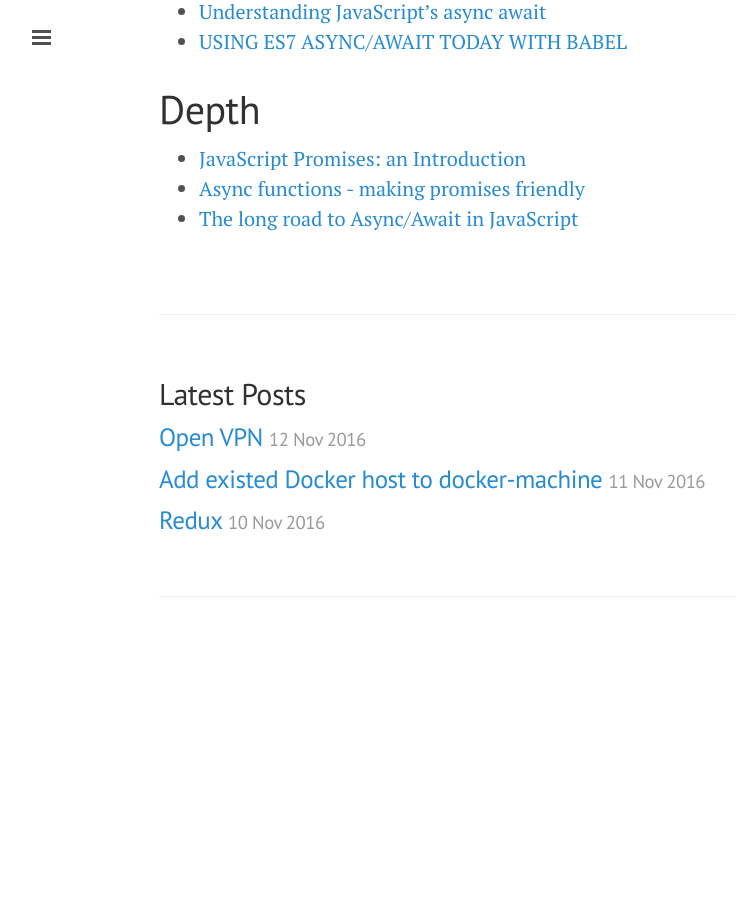
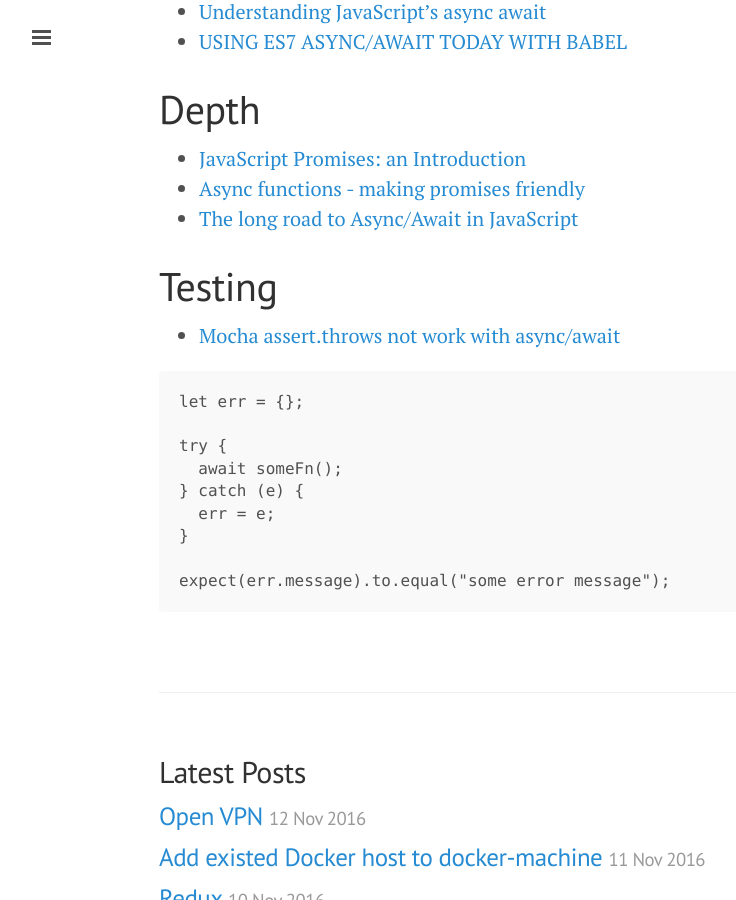
Before and after one commit to ibotdotout/ibotdotout.github.io, a Jekyll site: the page built from _posts/2016-11-13-async-await.md, in a window 1280 px wide and 900 px high, scrolled down 582 px. Shown: the whole window, without its empty margins (1-737 px from the left). Built offline with Jekyll 4.4.1, drawn with Linux system fonts in a browser that asks for light colours; nearby versions of some CDN libraries; comment, search, counter and statistics services are not loaded; before the commit the page ends 1259 px from its top, so only the background shows below that.

Commit message:
update(js): add testing about async/await

````diff
--- a/_posts/2016-11-13-async-await.md
+++ b/_posts/2016-11-13-async-await.md
@@ -18,6 +18,8 @@ synchronous style without blocking the thread. To use ES7 for your project
 today, you need to use [Babel](https://babeljs.io) to compile your ES7 to ES5
 that can run in client side with browser and server side with nodeJS
 
+<!-- more -->
+
 # Intro
 
 * [ES7 Async/Await - Overview](http://rossboucher.com/await/#/)
@@ -26,10 +28,24 @@ that can run in client side with browser and server side with nodeJS
 * [Understanding JavaScript’s async await](https://ponyfoo.com/articles/understanding-javascript-async-await)
 * [USING ES7 ASYNC/AWAIT TODAY WITH BABEL](http://masnun.com/2015/11/11/using-es7-asyncawait-today-with-babel.html)
 
-<!-- more -->
-
 # Depth
 
 * [JavaScript Promises: an Introduction](https://en.wikipedia.org/wiki/Communicating_sequential_processes)
 * [Async functions - making promises friendly](https://developers.google.com/web/fundamentals/getting-started/primers/async-functions)
 * [The long road to Async/Await in JavaScript](https://thomashunter.name/blog/the-long-road-to-asyncawait-in-javascript/)
+
+# Testing
+
+* [Mocha assert.throws not work with async/await](https://github.com/chaijs/chai/issues/415#issuecomment-255548802)
+
+```
+let err = {};
+
+try {
+  await someFn();
+} catch (e) {
+  err = e;
+}
+
+expect(err.message).to.equal("some error message");
+```
````
